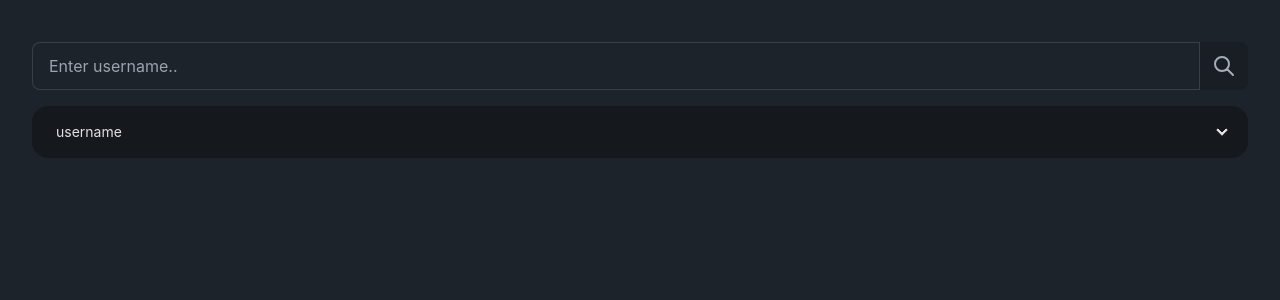
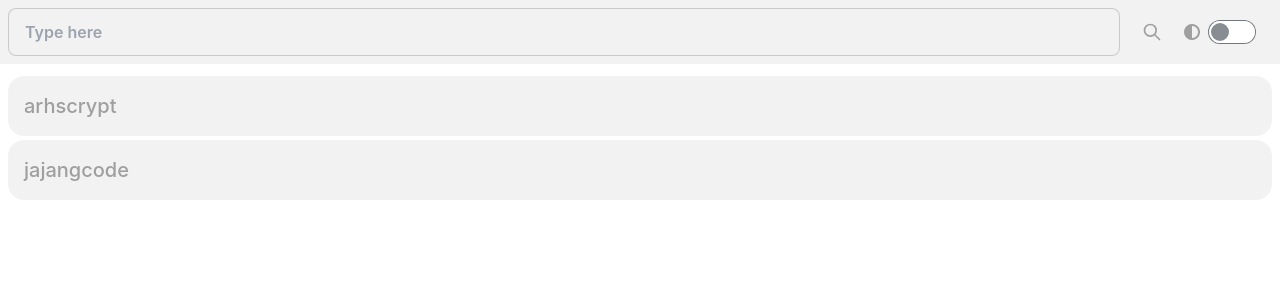
Before and after one commit to nofosoft/gre, a React (Vite) app in the folder app/: page / in a window 1280 px wide. Shown: the top 300 px of the page. Built offline with nearby package versions, Linux system fonts and the light colour scheme.

Commit message:
Add element functions

```diff
--- a/app/index.html
+++ b/app/index.html
@@ -4,7 +4,7 @@
     <meta charset="UTF-8" />
     <link rel="icon" type="image/svg+xml" href="/vite.svg" />
     <meta name="viewport" content="width=device-width, initial-scale=1.0" />
-    <title>Vite + React + TS</title>
+    <title>Github Repositories Explorer</title>
   </head>
   <body>
     <div id="root"></div>
--- a/app/package.json
+++ b/app/package.json
@@ -10,6 +10,7 @@
     "preview": "vite preview"
   },
   "dependencies": {
+    "@fortawesome/fontawesome-free": "^6.4.0",
     "react": "^18.2.0",
     "react-dom": "^18.2.0"
   },
--- a/app/src/App.tsx
+++ b/app/src/App.tsx
@@ -1,47 +1,69 @@
 import "./App.css";
+import Heading from "./components/Heading";
+import Content from "./components/Content";
+import { useState } from "react";
+
+import "@fortawesome/fontawesome-free/css/all.min.css";
 
 function App() {
+  const [typingKeys, setTypingKeys] = useState<string>("");
+  const [dataUsers, setDataUsers] = useState({
+    title: "Data users",
+    data: [
+      {
+        id: 1,
+        username: "arhscrypt",
+        repos: [
+          {
+            id: 1,
+            name: "scanme",
+            desc: "this is description of repositories",
+            rate: 20,
+          },
+          {
+            id: 2,
+            name: "github",
+            desc: "this is description of repositories",
+            rate: 13,
+          },
+        ],
+      },
+      {
+        id: 2,
+        username: "jajangcode",
+        repos: [
+          {
+            id: 1,
+            name: "scanme",
+            desc: "this is description of repositories",
+            rate: 13,
+          },
+          {
+            id: 2,
+            name: "github",
+            desc: "this is description of repositories",
+            rate: 11,
+          },
+          {
+            id: 3,
+            name: "asdjaf",
+            desc: "this is description of repositories",
+            rate: 9,
+          },
+        ],
+      },
+    ],
+  });
+
+  const onHandleTypeing = (event: any) => {
+    // console.log(event.target.value);
+    setTypingKeys(event.target.value);
+  };
+
   return (
     <>
-      <div className="flex min-h-screen flex-col items-center justify-between">
-        <div className="form-control w-screen p-8">
-          <div className="input-group">
-            <input
-              type="text"
-              placeholder="Enter username.."
-              className="input input-bordered w-screen"
-            />
-            <button className="btn btn-square">
-              <svg
-                xmlns="http://www.w3.org/2000/svg"
-                className="h-6 w-6"
-                fill="none"
-                viewBox="0 0 24 24"
-                stroke="currentColor"
-              >
-                <path
-                  strokeLinecap="round"
-                  strokeLinejoin="round"
-                  strokeWidth="2"
-                  d="M21 21l-6-6m2-5a7 7 0 11-14 0 7 7 0 0114 0z"
-                />
-              </svg>
-            </button>
-          </div>
-          <ul className="menu bg-base-300 rounded-box mt-4">
-            <li>
-              <details>
-                <summary>username</summary>
-                <ul>
-                  <li className="bg-base-200">
-                    <a>repository</a>
-                  </li>
-                </ul>
-              </details>
-            </li>
-          </ul>
-        </div>
-      </div>
+      <Heading onHandleTypeing={onHandleTypeing} />
+      <Content search={typingKeys} founded={0} dataUsers={dataUsers} />
     </>
   );
 }
--- /dev/null
+++ b/app/src/components/Content.tsx
@@ -0,0 +1,68 @@
+import { ReactElement } from "react";
+
+type ContentProps = {
+  search: string;
+  founded: number;
+  dataUsers: any;
+};
+
+const Content = ({
+  search,
+  founded,
+  dataUsers,
+}: ContentProps): ReactElement => {
+  //   dataUsers.data.map((list: any) => console.log(list));
+
+  return (
+    <>
+      {search.length > 0 ? (
+        <div className="stats">
+          <div className="stat">
+            <div className="stat-title">
+              Showing users for <span className="stat-title">"{search}"</span>
+            </div>
+            {founded > 0 ? (
+              <div className="stat-value">{founded} user found</div>
+            ) : (
+              false
+            )}
+          </div>
+        </div>
+      ) : (
+        false
+      )}
+      <div className="p-2">
+        {dataUsers.data.map((items: any) => {
+          return (
+            <div key={items.id} className="collapse bg-base-200 my-1">
+              <input type="checkbox" />
+              <div className="collapse-title text-xl font-medium">
+                {items.username}
+              </div>
+              <div className="collapse-content">
+                {items.repos.map((items: any) => {
+                  return (
+                    <div key={items.id} className="p-1">
+                      <div className="stats w-full">
+                        <div className="stat">
+                          <div className="stat-title">{items.name}</div>
+                          <div className="stat-desc">{items.desc}</div>
+                          <div className="stat-figure">
+                            <i className="fa-solid fa-star"></i>
+                            <span className="stat-desc ml-2">{items.rate}</span>
+                          </div>
+                        </div>
+                      </div>
+                    </div>
+                  );
+                })}
+              </div>
+            </div>
+          );
+        })}
+      </div>
+    </>
+  );
+};
+
+export default Content;
--- /dev/null
+++ b/app/src/components/Heading.tsx
@@ -0,0 +1,51 @@
+import { ReactElement, useEffect, useState } from "react";
+
+type HeadingProps = {
+  onHandleTypeing: any;
+};
+
+const Heading = ({ onHandleTypeing }: HeadingProps): ReactElement => {
+  const [theme, setTheme] = useState("light");
+
+  const toggleTheme = () => {
+    setTheme(theme === "dark" ? "light" : "dark");
+  };
+
+  // initially set the theme and "listen" for changes to apply them to the HTML tag
+  useEffect(() => {
+    document.querySelector("html")?.setAttribute("data-theme", theme);
+  }, [theme]);
+
+  return (
+    <div className="navbar bg-base-200">
+      <input
+        type="text"
+        placeholder="Type here"
+        className="input input-ghost w-screen input-bordered mr-2"
+        onChange={onHandleTypeing}
+      />
+      <button className="btn btn-ghost btn-circle">
+        <svg
+          xmlns="http://www.w3.org/2000/svg"
+          className="h-5 w-5"
+          fill="none"
+          viewBox="0 0 24 24"
+          stroke="currentColor"
+        >
+          <path
+            strokeLinecap="round"
+            strokeLinejoin="round"
+            strokeWidth="2"
+            d="M21 21l-6-6m2-5a7 7 0 11-14 0 7 7 0 0114 0z"
+          />
+        </svg>
+      </button>
+      <div className="mx-2">
+        <i className="fa-solid fa-circle-half-stroke"></i>
+        <input type="checkbox" onClick={toggleTheme} className="toggle  mx-2" />
+      </div>
+    </div>
+  );
+};
+
+export default Heading;
--- a/app/src/index.css
+++ b/app/src/index.css
@@ -5,10 +5,10 @@
 :root {
   font-family: Inter, system-ui, Avenir, Helvetica, Arial, sans-serif;
   line-height: 1.5;
-  font-weight: 400;
+  font-weight: 600;
 
   color-scheme: light dark;
-  color: rgba(255, 255, 255, 0.87);
+  color: rgba(146, 146, 146, 0.87);
 
   font-synthesis: none;
   text-rendering: optimizeLegibility;
@@ -17,16 +17,7 @@
   -webkit-text-size-adjust: 100%;
 }
 
-a {
-  font-weight: 500;
-  color: #646cff;
-  text-decoration: inherit;
-}
-a:hover {
-  color: #535bf2;
-}
-
 body {
   margin: 0;
-  padding: 10px;
+  padding: 0px;
 }
--- a/app/tailwind.config.js
+++ b/app/tailwind.config.js
@@ -6,7 +6,7 @@ export default {
   },
   plugins: [require("daisyui")],
   daisyui: {
-    themes: ["dark"], // true: all themes | false: only light + dark | array: specific themes like this ["light", "dark", "cupcake"]
+    themes: ["dark", "light"], // true: all themes | false: only light + dark | array: specific themes like this ["light", "dark", "cupcake"]
     darkTheme: "dark", // name of one of the included themes for dark mode
     base: true, // applies background color and foreground color for root element by default
     styled: true, // include daisyUI colors and design decisions for all components
```
Also changed, not shown: app/src/main.tsx (+7 -7 lines), 1 other file (tests, documents, lock files or other folders).
